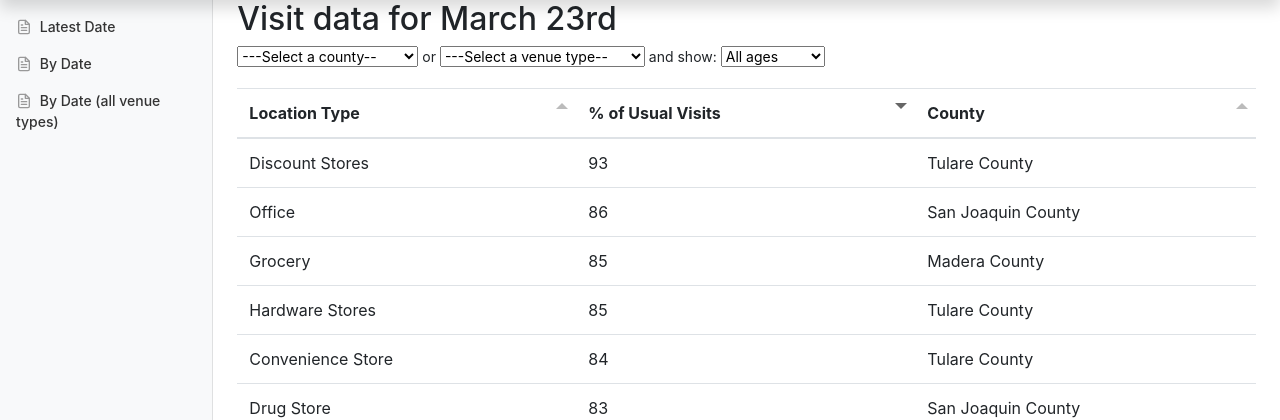
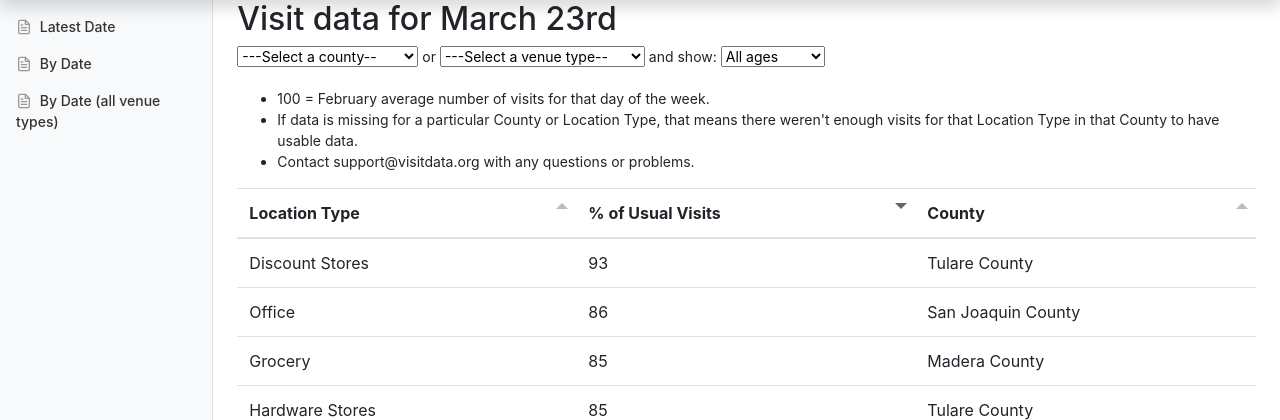
Before and after one commit to VisitData-org/ca_visit_tracking, a Flask app: page /index.html in a window 1280 px wide. Shown: the part 48-468 px from the top of the page. Run offline with Flask 2, Linux system fonts and the light colour scheme; some libraries are stand-ins or nearby versions.

Commit message:
Added support email address

```diff
--- a/templates/bydate.html
+++ b/templates/bydate.html
@@ -23,6 +23,7 @@
             <li>100 = February average number of visits for that day of the week.</li>
             <li>If data is missing for a particular County or Location Type, that means there weren't enough visits for
               that Location Type in that County to have usable data.</li>
+            <li>Contact support@visitdata.org with any questions or problems.</li>
           </ul>
         </div>
 
--- a/templates/index.html
+++ b/templates/index.html
@@ -18,10 +18,20 @@
 
         <br><br>
 
+        <div>
+          <ul>
+            <li>100 = February average number of visits for that day of the week.</li>
+            <li>If data is missing for a particular County or Location Type, that means there weren't enough visits for
+              that Location Type in that County to have usable data.</li>
+            <li>Contact support@visitdata.org with any questions or problems.</li>
+          </ul>
+        </div>
+
         <div id="data-table" class="table-responsive">
         </div>
 
         <!-- TODO get foursquare image to show as footer across the whole bottom of the page, right?  not just the main section? -->
         <a href="https://developer.foursquare.com/"><img src="foursquare.png"></a>
+
         <script type="text/javascript" src="ca.js"></script>
 {% endblock %}
```
